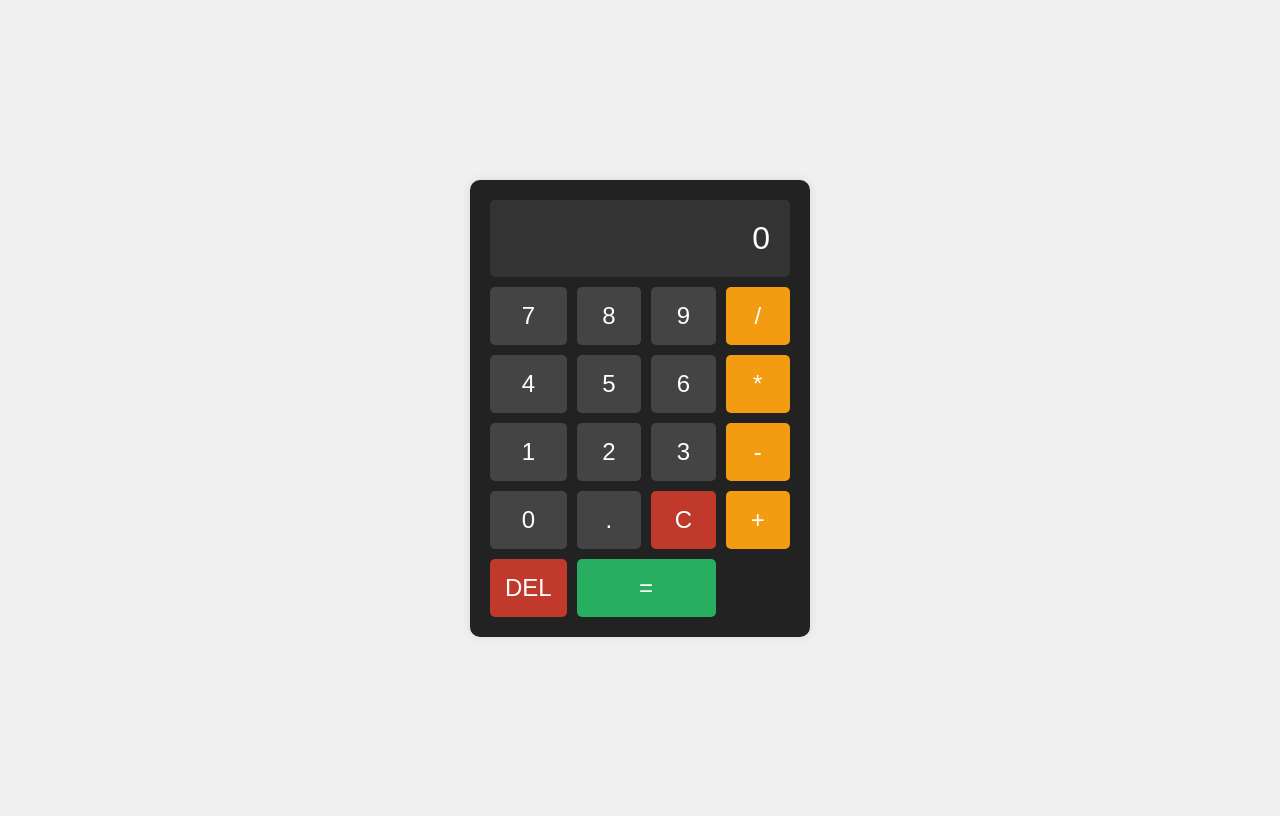
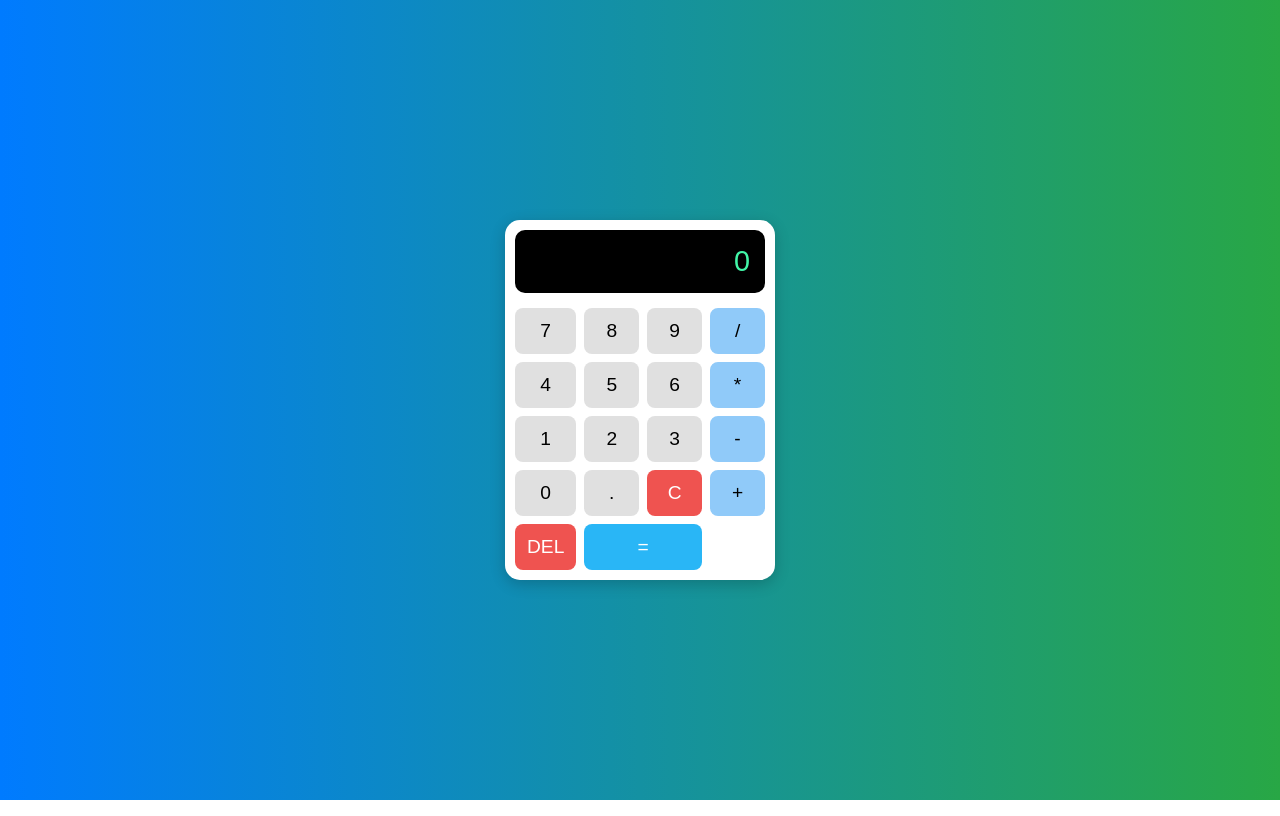
Before and after one commit to SimonasV-smo/final-Task, a plain HTML site: page Calculator/index.html in a window 1280 px wide. Drawn offline with Linux system fonts and the light colour scheme.

Commit message:
pakeistas stilius pagal uzduoti

```diff
--- a/Calculator/style.scss
+++ b/Calculator/style.scss
@@ -4,69 +4,74 @@ body {
   height: 100vh;
   justify-content: center;
   align-items: center;
-  background: #f0f0f0;
+  background: linear-gradient(90deg, #007bff, #28a745);
+  margin: 0;
 }
 
 .calculator {
-  background: #222;
-  padding: 20px;
-  border-radius: 10px;
-  width: 300px;
-  box-shadow: 0 0 10px rgba(0, 0, 0, 0.1);
+  background: #ffffff;
+  padding: 10px;
+  border-radius: 15px;
+  width: 250px;
+  box-shadow: 0 4px 15px rgba(0, 0, 0, 0.2);
 }
 
 .display {
-  background: #333;
-  color: #fff;
-  padding: 20px;
-  font-size: 2rem;
+  background: #000000;
+  color: #42f5a7;
+  padding: 15px;
+  font-size: 1.8rem;
   text-align: right;
-  margin-bottom: 10px;
-  border-radius: 5px;
+  margin-bottom: 15px;
+  border-radius: 10px;
 }
 
 .buttons {
   display: grid;
   grid-template-columns: repeat(4, 1fr);
-  gap: 10px;
+  gap: 8px;
 }
 
 .btn {
-  background: #444;
-  color: #fff;
-  font-size: 1.5rem;
-  padding: 15px;
+  background: #e0e0e0;
+  color: #000;
+  font-size: 1.2rem;
+  padding: 12px;
   border: none;
-  border-radius: 5px;
+  border-radius: 8px;
   cursor: pointer;
+  text-align: center;
   transition: background 0.3s ease;
 }
 
 .btn:hover {
-  background: #555;
+  background: #d6d6d6;
 }
 
 .btn.operator {
-  background: #f39c12;
+  background: #90caf9;
 }
 
 .btn.operator:hover {
-  background: #e67e22;
+  background: #64b5f6;
 }
 
 #equals {
-  background: #27ae60;
+  background: #29b6f6;
+  color: #fff;
   grid-column: span 2;
+  border-radius: 8px;
 }
 
 #equals:hover {
-  background: #2ecc71;
+  background: #0288d1;
 }
 
 #clear, #delete {
-  background: #c0392b;
+  background: #ef5350;
+  color: #fff;
 }
 
 #clear:hover, #delete:hover {
-  background: #e74c3c;
+  background: #d32f2f;
 }
```
Also changed, not shown: Calculator/style.css, 1 other file.
